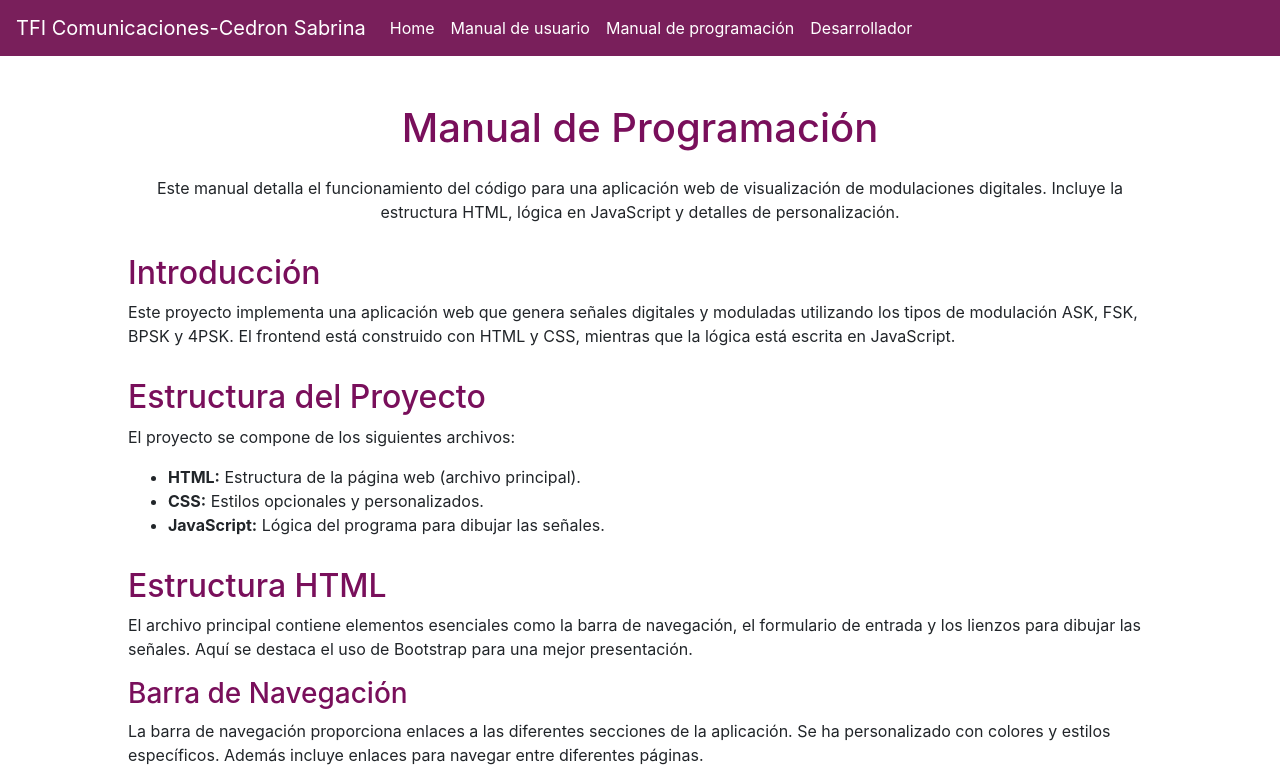
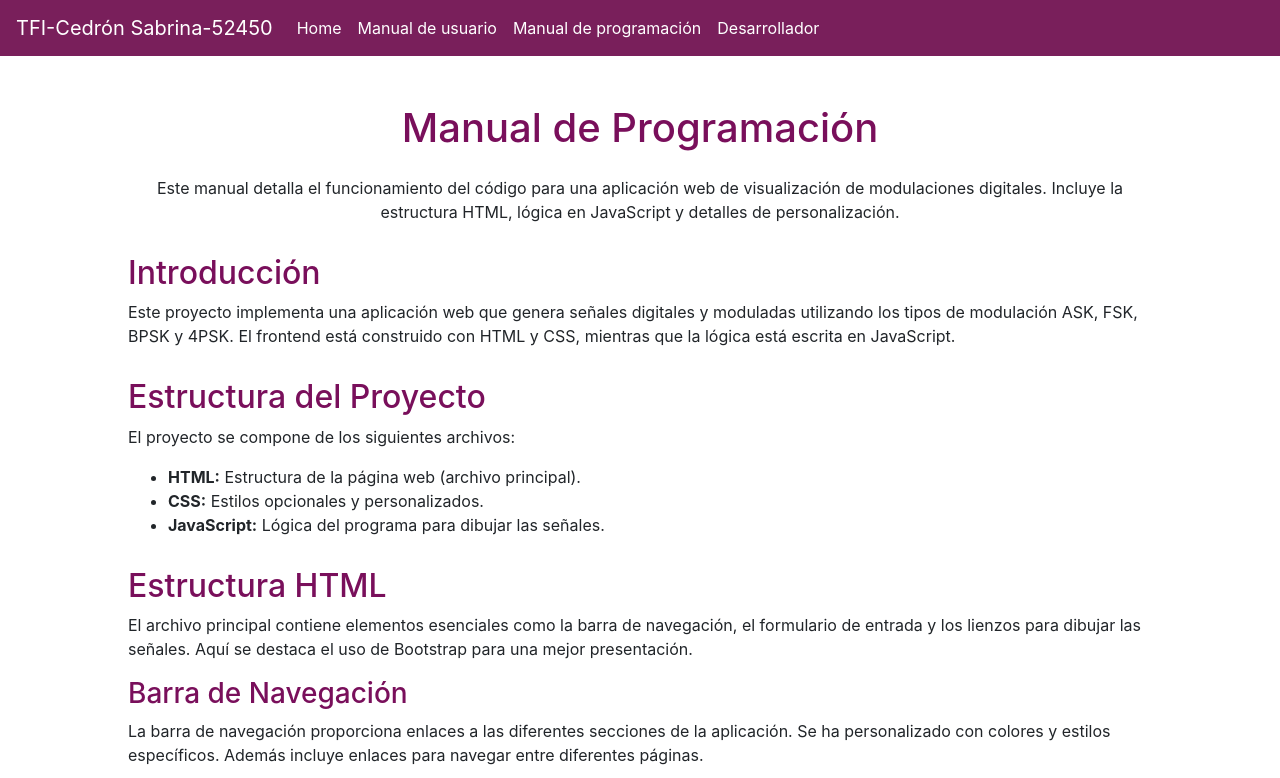
Before and after one commit to sabrinaced28/TFI-Comunicaciones, a plain HTML site: page manualProg.html in a window 1280 px wide. Shown: the top 778 px of the page. Drawn offline with nearby package versions, Linux system fonts and the light colour scheme.

Commit message:
Update manualProg.html

```diff
--- a/manualProg.html
+++ b/manualProg.html
@@ -11,7 +11,7 @@
 <body>
     <!-- Navbar -->
     <nav class="navbar navbar-expand-sm navbar-light" style="background-color: rgb(121, 31, 91);">
-        <a class="navbar-brand" href="#" style="color: white;">TFI Comunicaciones-Cedron Sabrina</a>
+        <a class="navbar-brand" href="#" style="color: white;">TFI-Cedrón Sabrina-52450</a>
         <button class="navbar-toggler d-lg-none" type="button" data-toggle="collapse" data-target="#collapsibleNavId" aria-controls="collapsibleNavId"
         aria-expanded="false" aria-label="Toggle navigation">
         <span class="navbar-toggler-icon"></span>
```
